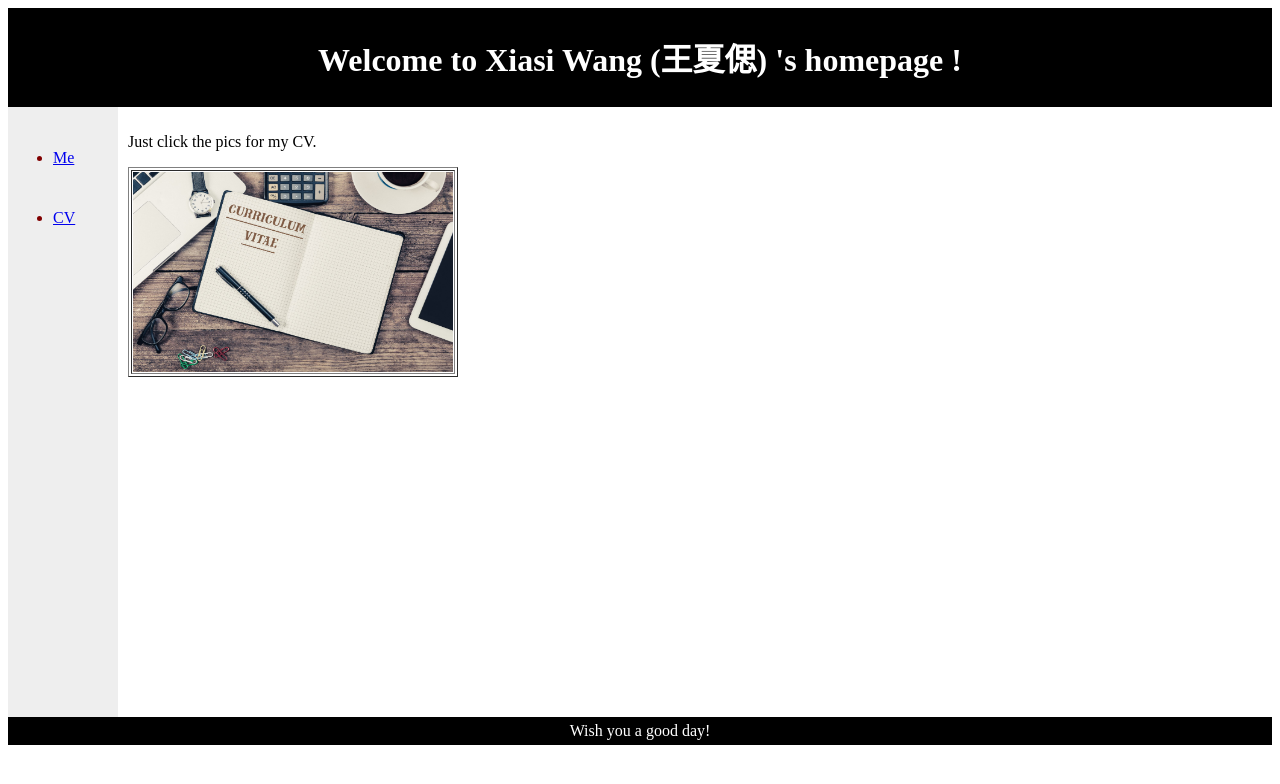
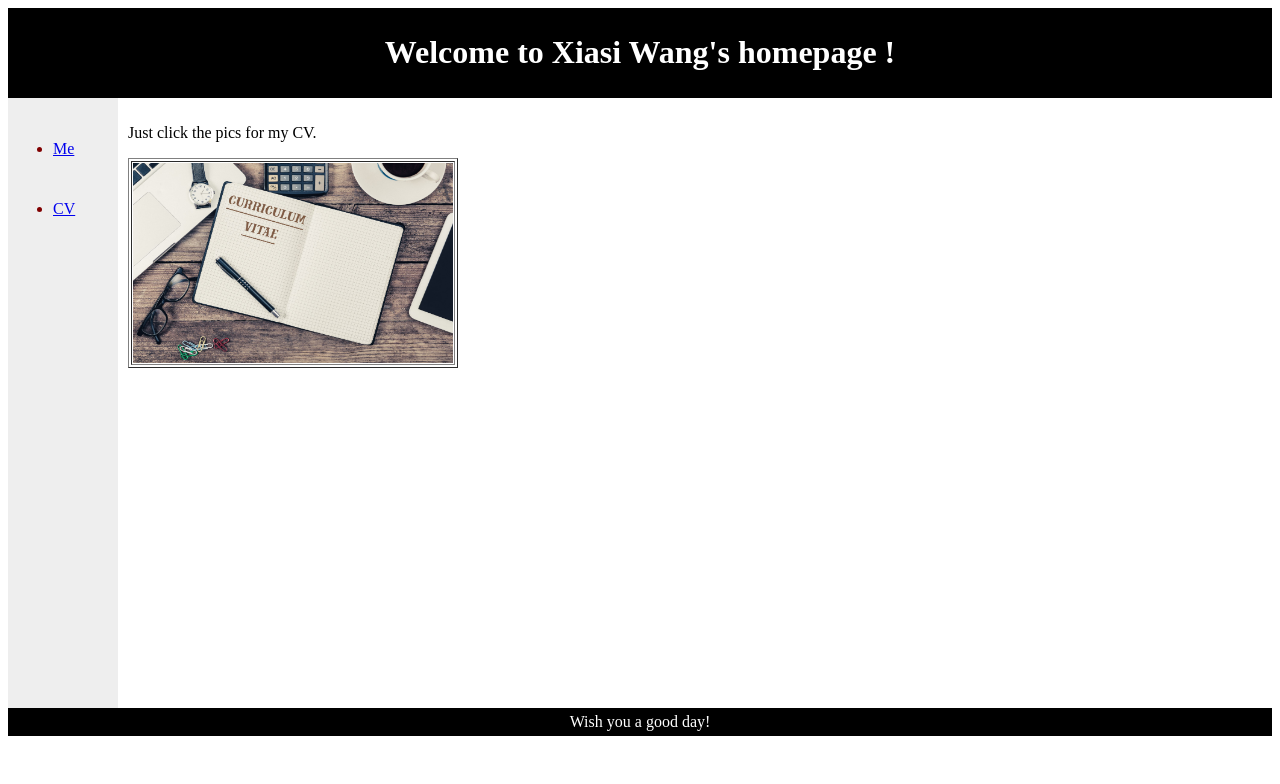
Before and after one commit to wangdaha1/wangdaha1.github.io, a plain HTML site: page CV.html in a window 1280 px wide. Drawn offline with Linux system fonts and the light colour scheme.

Commit message:
Update CV.html

```diff
--- a/CV.html
+++ b/CV.html
@@ -41,7 +41,7 @@
 <body>
 
 <div id="header">
-<h1>Welcome to Xiasi Wang (王夏偲) 's homepage !</h1>
+<h1>Welcome to Xiasi Wang's homepage !</h1>
 </div>
 
 <div id="nav">
```
